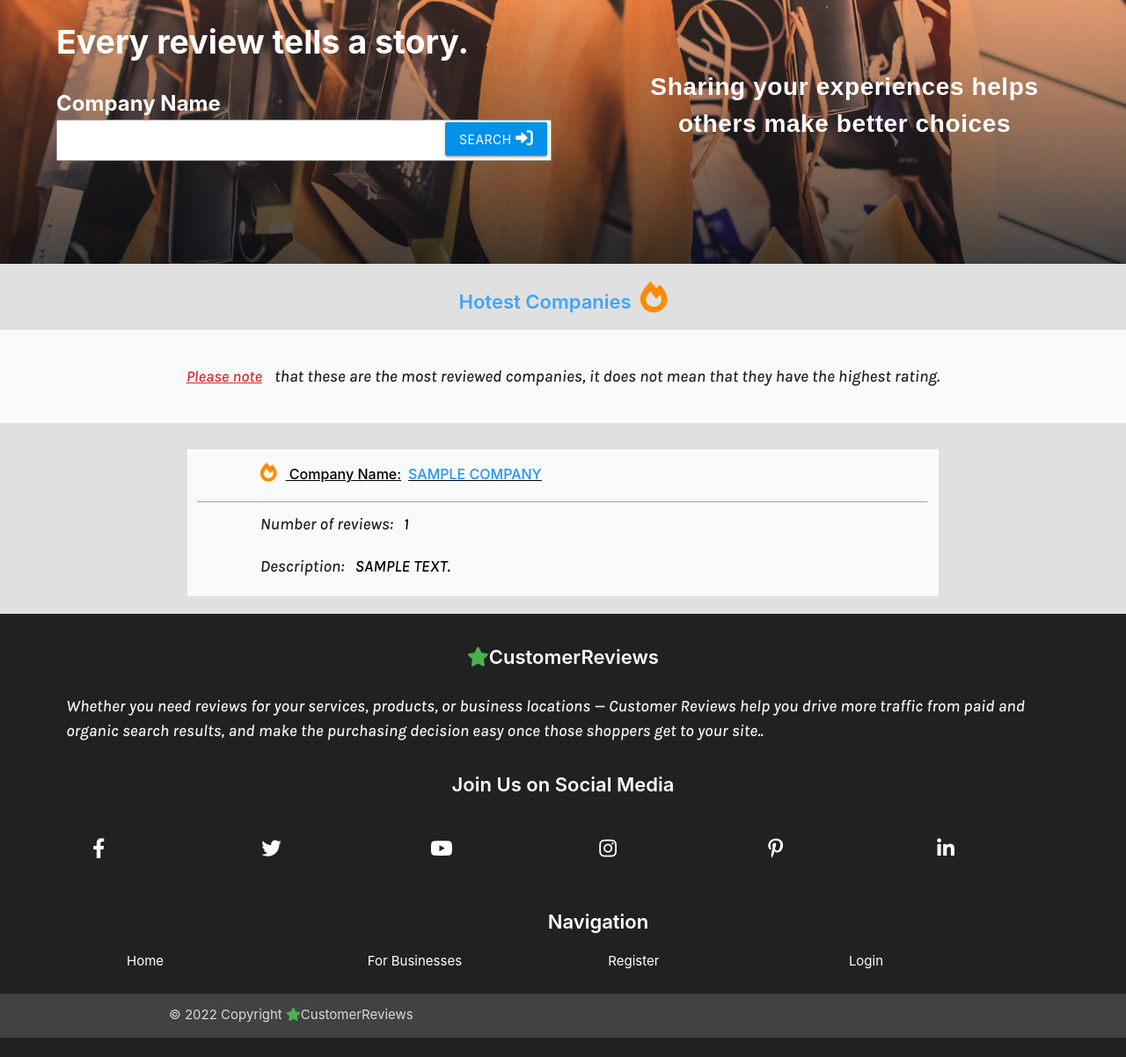
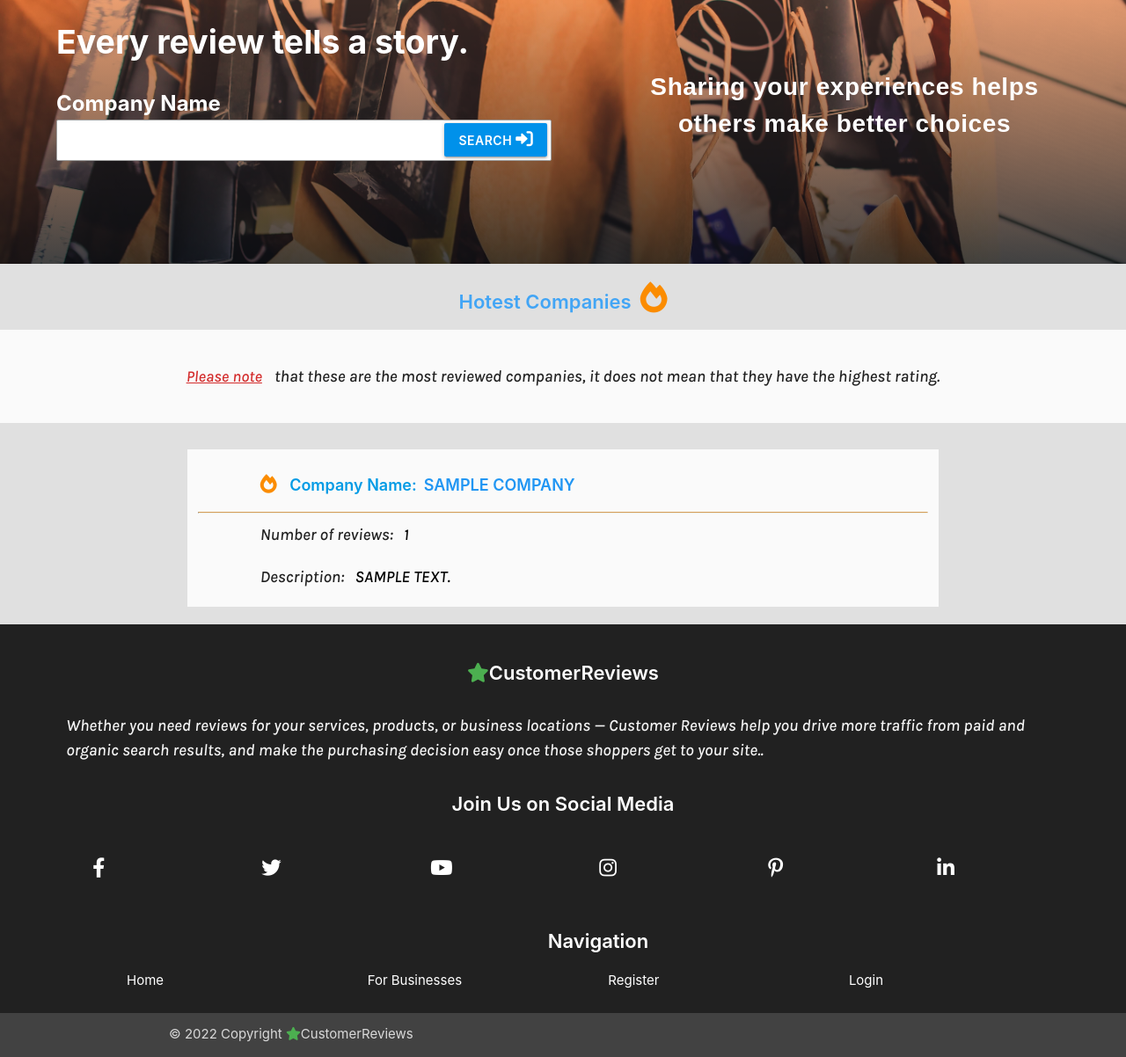
Before and after one commit to uskawi/Customer_Reviews, a Flask app: page / in a window 1280 px wide. Shown: the part 80-1282 px from the top of the page at 88% size. Before the commit the page ends 1260 px from the top, so only its background shows below. Run offline with Flask 2, Linux system fonts and the light colour scheme; a database or web service that is not in the repository returns one stand-in record (values such as "Sample title"); some libraries are stand-ins or nearby versions.

Commit message:
Correct name of the search button, place heading elements in a sequentially-descending order

```diff
--- a/static/css/style.css
+++ b/static/css/style.css
@@ -146,7 +146,7 @@ nav ul li:hover {
 
 
 /* search-form */
-.serach-form {
+.search-form {
     position: absolute;
     top: 100px;
     left: 5%;
@@ -171,11 +171,12 @@ nav ul li:hover {
     background-color: #fff;
 }
 
-.serch-button {
+.search-button {
     height: 38px;
     position: absolute;
     right: 2.5%;
     margin-top: 2px;
+    font-weight: 600;
 }
 
 .search-icon {
@@ -217,14 +218,6 @@ nav ul li:hover {
 
 
 }
-
-.few-words h4 {
-    font-weight: 500;
-    font-size: 20px;
-    color: #000;
-    margin-top: 0;
-}
-
 
 .few-words p {
     font-family: Arial, Helvetica, sans-serif;
@@ -273,7 +266,7 @@ nav ul li:hover {
     margin-top: 0;
 }
 
-.hot-company h5 {
+.hot-company h3 {
     margin-bottom: 0;
     font-size: 18px;
 }
@@ -290,12 +283,6 @@ nav ul li:hover {
 .hot-company span {
     color: #000;
     margin-left: 8px;
-}
-
-.hot-company a {
-    font-size: 16px;
-    font-weight: 500;
-    text-decoration: underline;
 }
 
 .hot-company hr {
@@ -565,7 +552,7 @@ nav ul li:hover {
         height: 90px;
     }
 
-    .serch-button {
+    .search-button {
         width: 60%;
         height: 30px;
         line-height: 30px;
@@ -635,7 +622,7 @@ nav ul li:hover {
         height: 300px;
     }
 
-    .serach-form {
+    .searach-form {
         position: absolute;
         top: 130px;
         left: 5%;
@@ -697,8 +684,12 @@ nav ul li:hover {
 
     /* search-form */
 
-    .serach-form {
+    .search-form {
         width: 45%;
+    }
+
+    .search-button {
+        margin-top: 3px;
     }
 
     .search-icon {
@@ -761,7 +752,7 @@ nav ul li:hover {
 
     /* hottest-section */
 
-    .hottest-section-heding h4{
+    .hottest-section-heding h2{
         margin: 0;
     }
 
@@ -790,9 +781,9 @@ nav ul li:hover {
 
 
 @media (min-width:930px) {
-    .serch-button {
+    .search-button {
         right: 3.1%;
-        margin-top: 3px;
+        margin-top: 4px;
     }
 
 }
--- a/templates/base.html
+++ b/templates/base.html
@@ -5,6 +5,8 @@
     <meta charset="UTF-8">
     <meta http-equiv="X-UA-Compatible" content="IE=edge">
     <meta name="viewport" content="width=device-width, initial-scale=1.0">
+    <meta name="description"
+        content="MMA-Master it's a world-class mixed martial arts gym located in Dublin 2 with the word best instructors and top-class equipment with a huge range of classes and a different schedule for amateur and professionals as we have a word champion training with us and many other professional fighters">
     <!-- link Font-awesome -->
     <link rel="stylesheet" href="https://cdnjs.cloudflare.com/ajax/libs/font-awesome/6.0.0-beta3/css/all.min.css"
         integrity="sha512-Fo3rlrZj/k7ujTnHg4CGR2D7kSs0v4LLanw2qksYuRlEzO+tcaEPQogQ0KaoGN26/zrn20ImR1DfuLWnOo7aBA=="
@@ -79,9 +81,9 @@
                 <div class="col s12">
                     <div class="row">
                         <div class="col s12">
-                            <h5 class="white-text footer-heading"><i
+                            <h4 class="white-text footer-heading"><i
                                     class="fas fa-star green-text"></i><span>CustomerReviews</span>
-                            </h5>
+                            </h4>
                         </div>
                     </div>
                     <p class="grey-text text-lighten-4">Whether you need reviews for your services, products, or
--- a/templates/companies_results.html
+++ b/templates/companies_results.html
@@ -4,11 +4,11 @@
 <div class="header-image">
     <a href="{{ url_for('home') }}" class="small-screen-logo white-text"><i
             class="fas fa-star"></i><span>CustomerReviews</span></a>
-    <form class="serach-form" method="POST" action="{{url_for('search')}}">
+    <form class="search-form" method="POST" action="{{url_for('search')}}">
         <label class="search-bar-label" name="company-name" for="company-name">Company Name</label>
         <div class="input-wrapper">
             <input type="text" id="company-name" name="company-name">
-            <button id="serach-submit" class="serch-button btn light-blue accent-4" type="submit required"
+            <button id="serach-submit" class="search-button btn light-blue accent-4" type="submit required"
                 name="action"><span>Search</span>
                 <i class="fas fa-sign-in-alt sign-in-icon"></i><i class="fas fa-search search-icon"></i>
             </button>
@@ -17,7 +17,7 @@
     <div class="header-heading">
         <h1>Every review tells a story.</h1>
     </div>
-</div>
+</div>>
 <div class="few-words-wrapper">
     <div class="few-words">
         <p><span class="balck-text">Sharing your experiences helps others make better choices</p>
--- a/templates/home.html
+++ b/templates/home.html
@@ -4,11 +4,11 @@
 <div class="header-image">
     <a href="{{ url_for('home') }}" class="small-screen-logo white-text"><i
             class="fas fa-star"></i><span>CustomerReviews</span></a>
-    <form class="serach-form" method="POST" action="{{url_for('search')}}">
+    <form class="search-form" method="POST" action="{{url_for('search')}}">
         <label class="search-bar-label" name="company-name" for="company-name">Company Name</label>
         <div class="input-wrapper">
             <input type="text" id="company-name" name="company-name">
-            <button id="serach-submit" class="serch-button btn light-blue accent-4" type="submit required"
+            <button id="serach-submit" class="search-button btn light-blue accent-4" type="submit required"
                 name="action"><span>Search</span>
                 <i class="fas fa-sign-in-alt sign-in-icon"></i><i class="fas fa-search search-icon"></i>
             </button>
@@ -26,7 +26,7 @@
 
 
 <div class="hottest-section-heding center-align">
-    <h4 class="blue-text text-lighten-1">Hotest Companies<i class="fas fa-fire orange-text text-darken-1"></i></h4>
+    <h2 class="blue-text text-lighten-1">Hotest Companies<i class="fas fa-fire orange-text text-darken-1"></i></h2>
 </div>
 
 
@@ -42,8 +42,8 @@
         <div class="col m8 s10 offset-m2 offset-s1 grey lighten-5 hot-company">
             <div class="row">
                 <div class="col s10 offset-s1">
-                    <h5><i class="fas fa-fire orange-text text-darken-1"></i><a class="black-text" href="{{ url_for('reviews_results', company_id=company._id) }}"> Company Name:<span
-                                class="upper-case blue-text">{{ company.company_name }}</span></a></h5>
+                    <h3><i class="fas fa-fire orange-text text-darken-1"></i><a href="{{ url_for('reviews_results', company_id=company._id) }}"> Company Name:<span
+                                class="upper-case blue-text">{{ company.company_name }}</span></a></h3>
                 </div>
             </div>
             <hr>
--- a/templates/reviews_results.html
+++ b/templates/reviews_results.html
@@ -4,11 +4,11 @@
 <div class="header-image">
     <a href="{{ url_for('home') }}" class="small-screen-logo white-text"><i
             class="fas fa-star"></i><span>CustomerReviews</span></a>
-    <form class="serach-form" method="POST" action="{{url_for('search')}}">
+    <form class="search-form" method="POST" action="{{url_for('search')}}">
         <label class="search-bar-label" name="company-name" for="company-name">Company Name</label>
         <div class="input-wrapper">
             <input type="text" id="company-name" name="company-name">
-            <button id="serach-submit" class="serch-button btn light-blue accent-4" type="submit required"
+            <button id="serach-submit" class="search-button btn light-blue accent-4" type="submit required"
                 name="action"><span>Search</span>
                 <i class="fas fa-sign-in-alt sign-in-icon"></i><i class="fas fa-search search-icon"></i>
             </button>
```
Also changed, not shown: templates/for_business.html (+4 -4 lines), templates/messages.html (+5 -2 lines).
